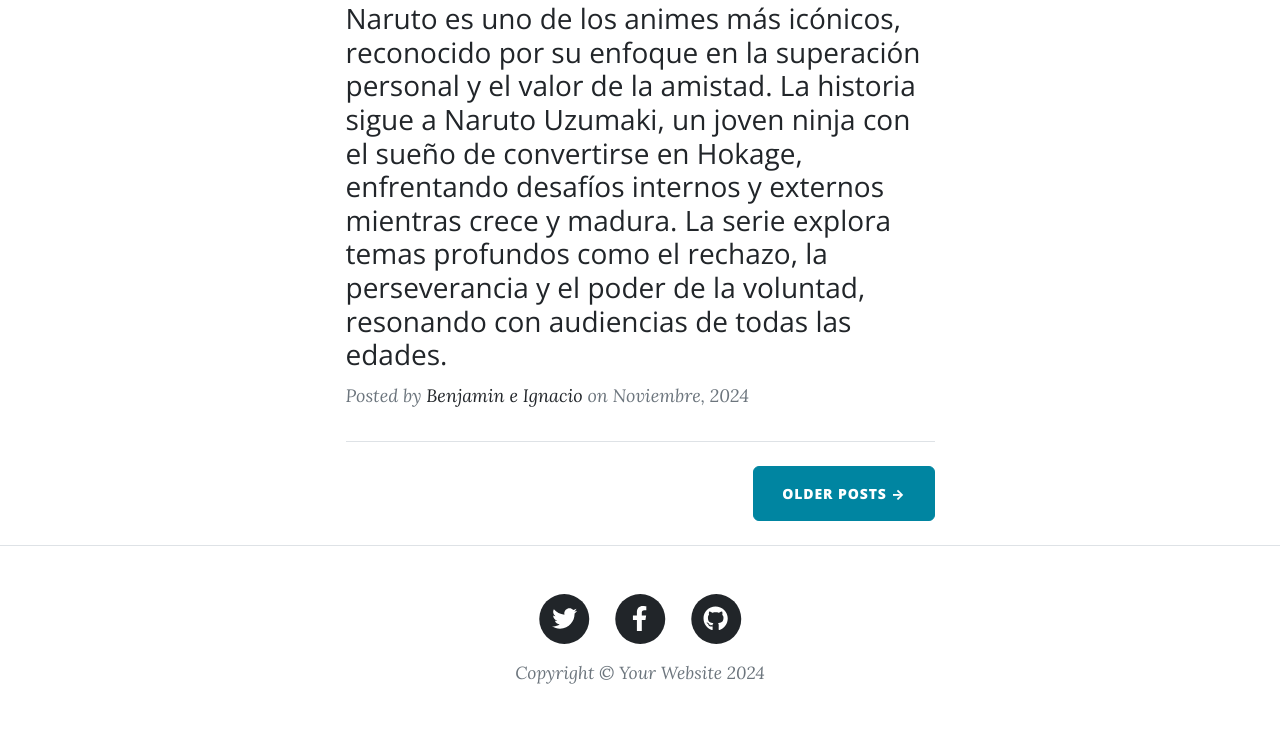
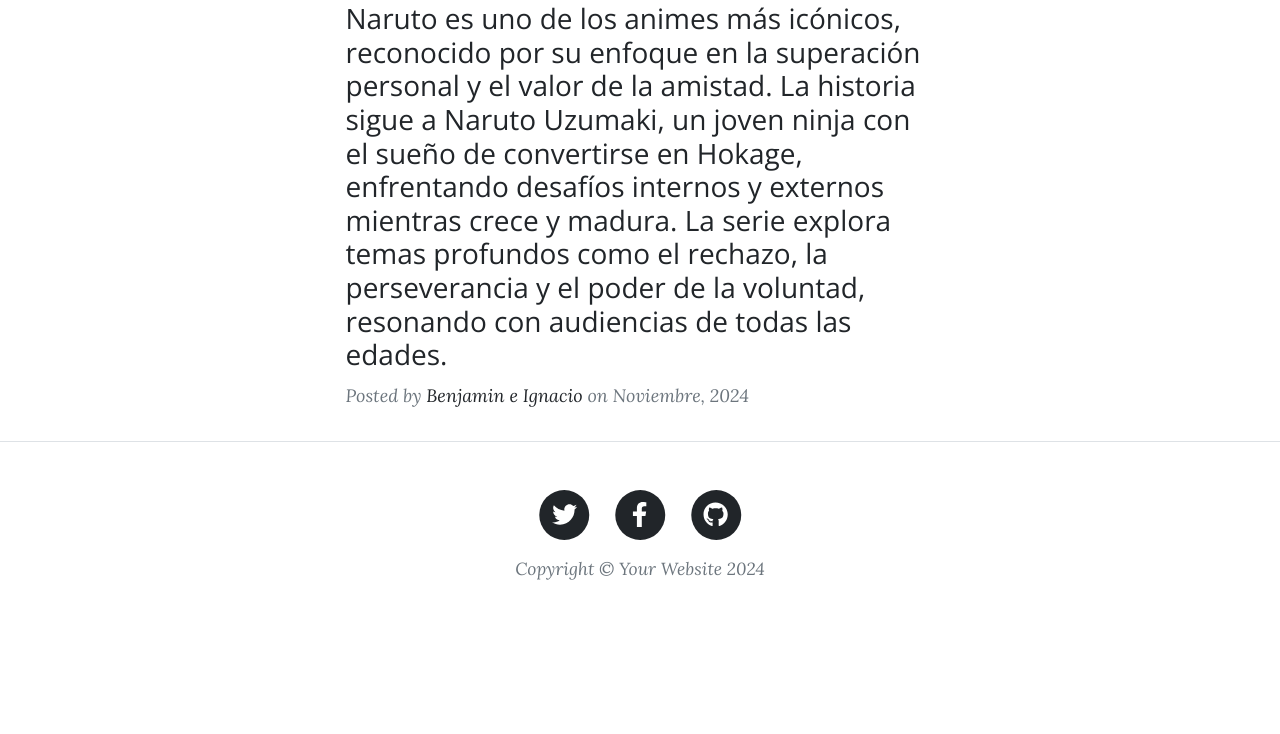
Before and after one commit to Naxhoggg/ProyectoDjango-Anime2, a Django app: page / in a window 1280 px wide. Shown: the part 2551-3285 px from the top of the page. After the commit the page ends 3131 px from the top, so only its background shows below. Run offline with Django 4.2, Linux system fonts and the light colour scheme; some libraries are stand-ins or nearby versions.

Commit message:
Modelos actualizados

```diff
--- a/anime/core/templates/core/index.html
+++ b/anime/core/templates/core/index.html
@@ -65,10 +65,10 @@
                     on Noviembre, 2024
                 </p>
             </div>
-            <!-- Divider-->
-            <hr class="my-4" />
-            <!-- Pager-->
-            <div class="d-flex justify-content-end mb-4"><a class="btn btn-primary text-uppercase" href="#!">Older Posts →</a></div>
+
+
+
+
         </div>
     </div>
 </div>
--- a/anime/gallery/models.py
+++ b/anime/gallery/models.py
@@ -10,6 +10,7 @@
     imagen=models.ImageField(upload_to='galeria', null=True, blank=True)
 
 
+
     class Meta:
         verbose_name='Galeria'
         verbose_name_plural='Galerias'
--- a/anime/gallery/templates/gallery/galeria.html
+++ b/anime/gallery/templates/gallery/galeria.html
@@ -18,7 +18,6 @@
                         <img src="{{ galeria.imagen.url }}" class="img-fluid rounded-start" alt="...">
                         <p class="mb-0" style="font-size: 1rem;"><strong>Autor:</strong> {{ galeria.author }}</p>
                         <p class="mb-0" style="font-size: 1rem;"><strong>Estreno:</strong> {{ galeria.fecha_estreno }}</p>
-
                     </div>
                     <div class="col-md-8">
                         <div class="card-body">
```
Also changed, not shown: anime/db.sqlite3, anime/media/galeria/cc31448d02f1cbe6c23362e3e86a5a14.jpg (added).
